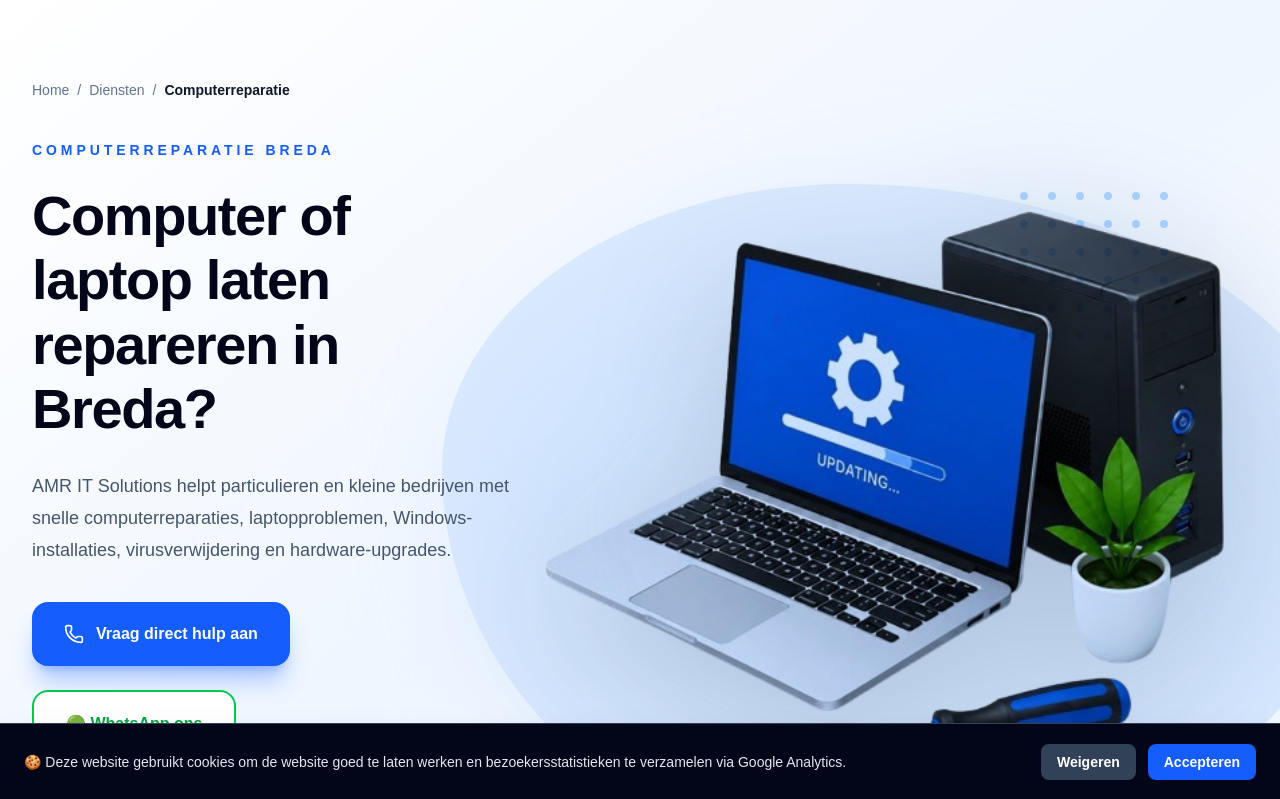
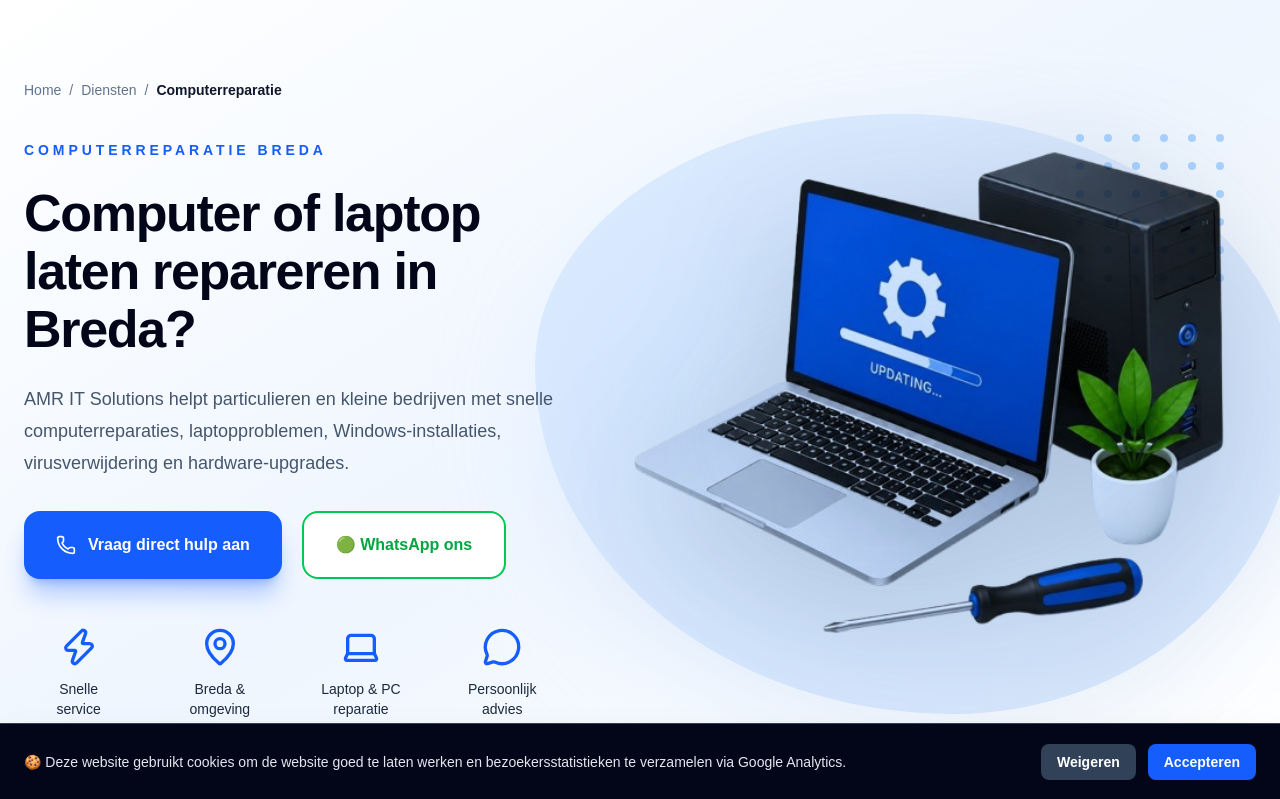
Before and after one commit to amritsolutions/amr-it-solutions, a Next.js app: page /computerreparatie in a window 1280 px wide. Shown: the top 799 px of the page. Built offline with nearby package versions, Linux system fonts and the light colour scheme.

Commit message:
Computerreparatie hero layout verbeterd

```diff
--- a/components/ComputerHero.tsx
+++ b/components/ComputerHero.tsx
@@ -12,7 +12,7 @@ const benefits = [
 export default function ComputerHero() {
   return (
     <section className="relative overflow-hidden bg-gradient-to-br from-white via-blue-50 to-white">
-      <div className="mx-auto grid min-h-[760px] max-w-[1500px] items-center gap-10 px-8 py-20 lg:grid-cols-[0.82fr_1.18fr]">
+      <div className="mx-auto grid min-h-[720px] max-w-7xl items-center gap-12 px-6 py-20 lg:grid-cols-[0.9fr_1.1fr]">
         <div className="relative z-20">
           <Breadcrumb current="Computerreparatie" />
 
@@ -20,17 +20,17 @@ export default function ComputerHero() {
             Computerreparatie Breda
           </p>
 
-          <h1 className="mt-6 max-w-[760px] text-4xl font-extrabold leading-[1.15] tracking-tight text-slate-950 sm:text-5xl lg:text-[56px]">
+          <h1 className="mt-6 max-w-3xl text-4xl font-extrabold leading-[1.12] tracking-tight text-slate-950 sm:text-5xl lg:text-[52px]">
             Computer of laptop laten repareren in Breda?
           </h1>
 
-          <p className="mt-7 max-w-[620px] text-lg leading-8 text-slate-600">
+          <p className="mt-6 max-w-xl text-lg leading-8 text-slate-600">
             AMR IT Solutions helpt particulieren en kleine bedrijven met snelle
             computerreparaties, laptopproblemen, Windows-installaties,
             virusverwijdering en hardware-upgrades.
           </p>
 
-          <div className="mt-9 flex flex-wrap gap-6">
+          <div className="mt-8 flex flex-wrap gap-5">
             <a
               href="/#contact"
               className="inline-flex items-center gap-3 rounded-2xl bg-blue-600 px-8 py-5 font-bold text-white shadow-xl shadow-blue-600/30 transition-all duration-300 hover:-translate-y-1 hover:bg-blue-700"
@@ -47,7 +47,7 @@ export default function ComputerHero() {
             </a>
           </div>
 
-          <div className="mt-14 grid max-w-[640px] grid-cols-2 gap-8 sm:grid-cols-4">
+          <div className="mt-12 grid max-w-2xl grid-cols-2 gap-8 sm:grid-cols-4">
             {benefits.map(({ Icon, text }) => (
               <div key={text} className="text-center text-slate-800">
                 <Icon className="mx-auto mb-3 h-10 w-10 text-blue-600" />
@@ -59,12 +59,11 @@ export default function ComputerHero() {
           </div>
         </div>
 
-        <div className="relative hidden min-h-[650px] lg:block">
-          <div className="absolute -left-28 top-4 h-[680px] w-[920px] rounded-[44%_56%_52%_48%/42%_48%_52%_58%] bg-blue-100" />
+        <div className="relative hidden min-h-[610px] lg:block">
+          <div className="absolute left-[-70px] top-[20px] h-[600px] w-[760px] rounded-[48%_52%_45%_55%/42%_48%_52%_58%] bg-blue-100" />
+          <div className="absolute left-[-35px] top-[80px] h-[520px] w-[700px] rounded-[55%_45%_58%_42%/45%_55%_45%_55%] bg-blue-200/40 blur-3xl" />
 
-          <div className="absolute -left-20 top-14 h-[620px] w-[870px] rounded-[55%_45%_58%_42%/45%_55%_45%_55%] bg-blue-200/40 blur-3xl" />
-
-          <div className="absolute right-20 top-6 z-10 grid grid-cols-6 gap-5 opacity-70">
+          <div className="absolute right-8 top-10 z-10 grid grid-cols-6 gap-5 opacity-70">
             {Array.from({ length: 36 }).map((_, i) => (
               <span key={i} className="h-2 w-2 rounded-full bg-blue-300" />
             ))}
@@ -73,9 +72,9 @@ export default function ComputerHero() {
           <Image
             src="/images/computerrepair.png"
             alt="Computerreparatie laptop en pc"
-            width={1150}
-            height={850}
-            className="relative z-20 mt-6 w-[108%] max-w-none -translate-x-6 translate-y-2 object-contain mix-blend-multiply drop-shadow-[0_35px_70px_rgba(15,23,42,0.16)] transition duration-500 hover:scale-[1.02]"
+            width={900}
+            height={680}
+            className="relative z-20 mt-10 w-full translate-x-4 translate-y-2 object-contain mix-blend-multiply drop-shadow-[0_35px_70px_rgba(15,23,42,0.16)] transition duration-500 hover:scale-[1.02]"
             priority
           />
         </div>
```
